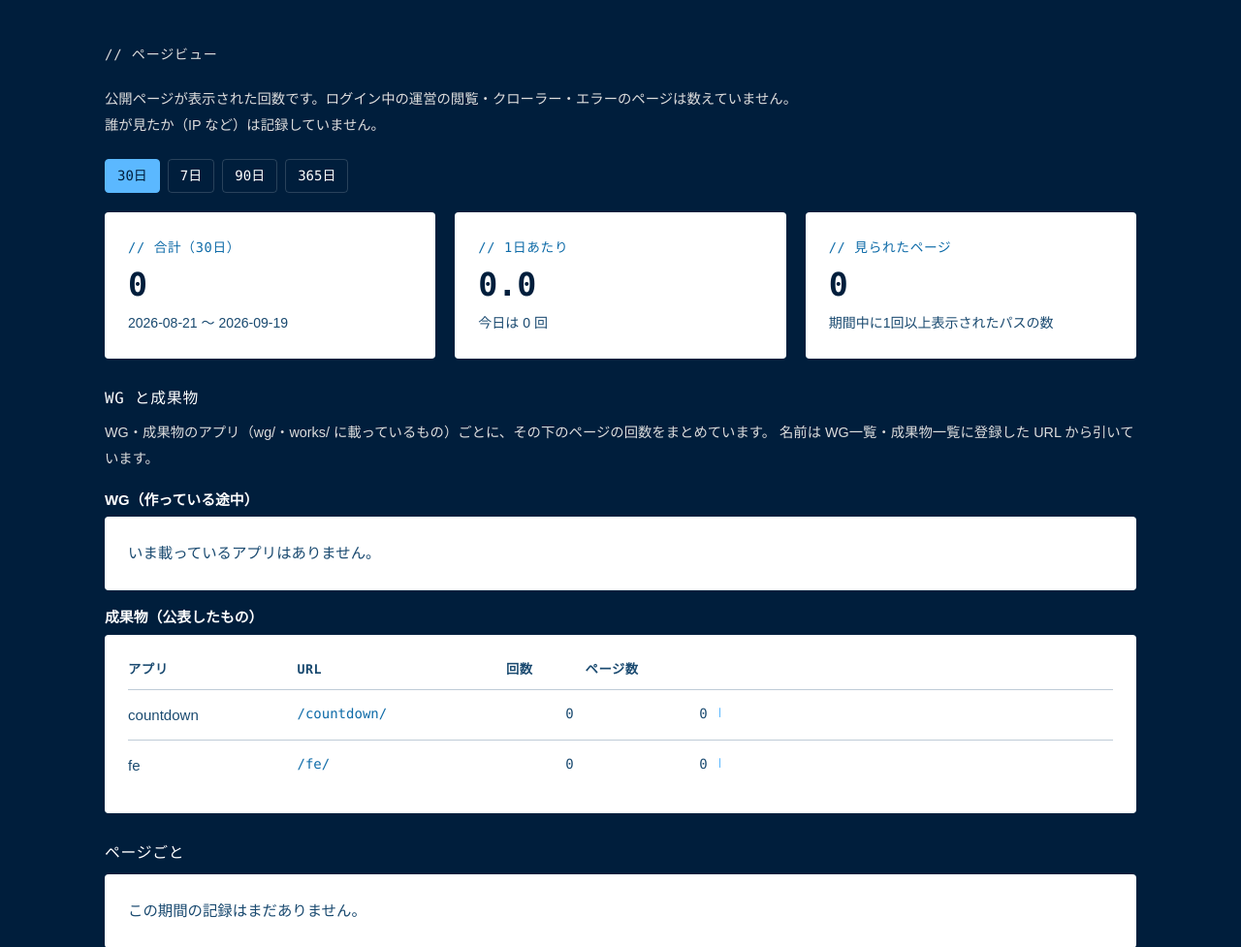
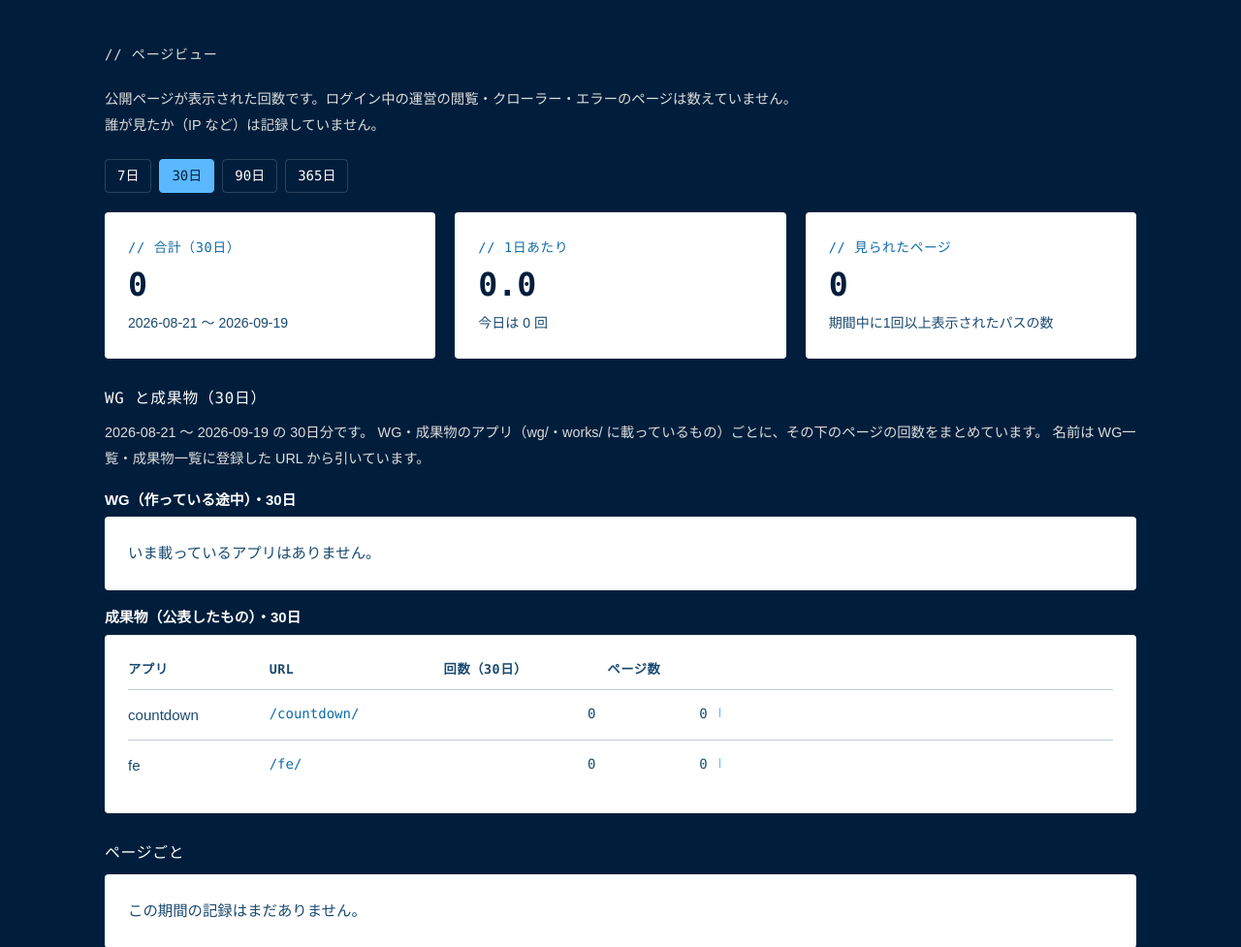
Before and after one commit to funITclub/homepage, a Django app: page /console/pageviews/ in a window 1280 px wide. Shown: the part 57-1034 px from the top of the page at 97% size. Run offline with Django 5.2, Linux system fonts and the light colour scheme; the visitor is signed in with stand-in values (Sample User, id 1); data comes from the database, SQL or seed files in the repository; data that the repository does not hold is empty.

Commit message:
コンソールの WG・成果物の表に、何日分かを出す (#23)
* コンソールの WG・成果物の表に、何日分かを出す

期間を切り替えたとき、WG と成果物の表が何日分の回数なのかを見て分かるようにする。
見出し・小見出し・回数の列に日数を、説明に期間の日付を出す。

Co-Authored-By: Claude Opus 5.5 <noreply@anthropic.com>

* コンソールの期間のボタンを少ない順（7・30・90・365 日）に並べる

既定の期間は 30 日のまま。並び順と既定を分けて持つ。

Co-Authored-By: Claude Opus 5.5 <noreply@anthropic.com>

---------

Co-authored-by: MasateruHirano <hirahiratriangle@gmail.com>
Co-authored-by: Claude Opus 5.5 <noreply@anthropic.com>

```diff
--- a/console/templates/console/_app_views.html
+++ b/console/templates/console/_app_views.html
@@ -6,7 +6,7 @@
             <tr>
                 <th>アプリ</th>
                 <th>URL</th>
-                <th class="pv-num">回数</th>
+                <th class="pv-num">回数（{{ days }}日）</th>
                 <th class="pv-num">ページ数</th>
                 <th class="pv-bar-col"></th>
             </tr>
--- a/console/templates/console/pageviews.html
+++ b/console/templates/console/pageviews.html
@@ -39,13 +39,14 @@
             </div>
         </div>
 
-        <h2 class="pv-heading">WG と成果物</h2>
+        <h2 class="pv-heading">WG と成果物（{{ days }}日）</h2>
         <p class="editor-note">
+            {{ start|date:"Y-m-d" }} 〜 {{ end|date:"Y-m-d" }} の {{ days }}日分です。
             WG・成果物のアプリ（wg/・works/ に載っているもの）ごとに、その下のページの回数をまとめています。
             名前は WG一覧・成果物一覧に登録した URL から引いています。
         </p>
         {% for label, app_rows in app_groups %}
-        <h3 class="pv-subheading">{{ label }}</h3>
+        <h3 class="pv-subheading">{{ label }}・{{ days }}日</h3>
         <div class="card">
             {% include "console/_app_views.html" %}
         </div>
--- a/console/views.py
+++ b/console/views.py
@@ -97,8 +97,11 @@ class PageViewsView(ConsoleMixin, TemplateView):
     template_name = 'console/pageviews.html'
     section = 'pageviews'
 
-    #: 選べる期間（日数）。先頭が既定。
-    PERIODS = (30, 7, 90, 365)
+    #: 選べる期間（日数）。ボタンはこの順（少ない順）に並ぶ。
+    PERIODS = (7, 30, 90, 365)
+
+    #: 既定の期間（日数）
+    DEFAULT_DAYS = 30
 
     #: 順位表に出すページの数
     RANKING_LIMIT = 50
@@ -107,8 +110,8 @@ class PageViewsView(ConsoleMixin, TemplateView):
         try:
             days = int(self.request.GET.get('days', ''))
         except ValueError:
-            return self.PERIODS[0]
-        return days if days in self.PERIODS else self.PERIODS[0]
+            return self.DEFAULT_DAYS
+        return days if days in self.PERIODS else self.DEFAULT_DAYS
 
     def get_context_data(self, **kwargs):
         context = super().get_context_data(**kwargs)
```
Also changed, not shown: console/tests.py (+11 -0 lines).
